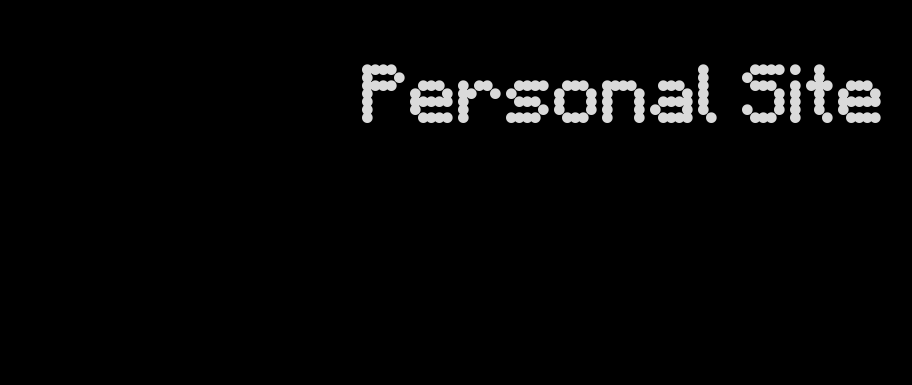
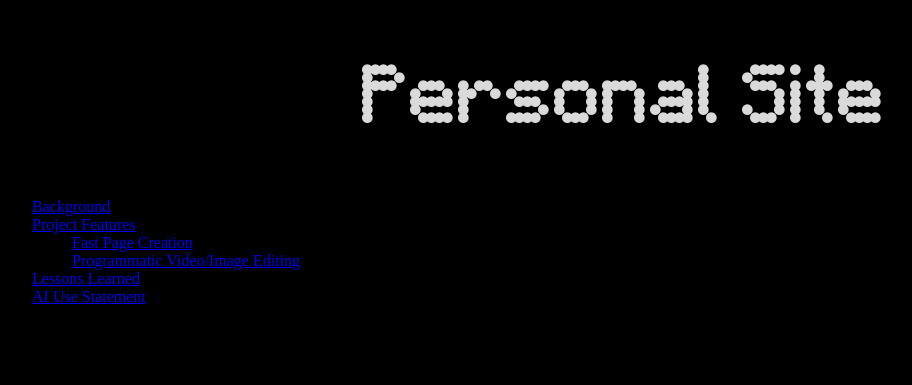
Before and after one commit to Obind30/Personal-Website, a website: page src/pages/projects/project_pages/Personal Site.html in a window 1280 px wide. Shown: the whole page, without its empty margins (16-928 px from the left). Drawn offline with Linux system fonts and the light colour scheme.

Commit message:
Sticky table of contents added

```diff
--- a/src/pages/projects/project_pages/Personal Site.html
+++ b/src/pages/projects/project_pages/Personal Site.html
@@ -8,6 +8,7 @@
         <meta name="viewport" content="width=device-width, initial-scale=1">
         <link rel="stylesheet" href="../../../styles/style.css">
         <script type="module" src="https://cdn.jsdelivr.net/npm/zero-md@3?register"></script>
+        <script src="../../../scripts/Scroll_To.js"></script>
     </head>
 
     <body style="background-color:black;">
@@ -15,9 +16,30 @@
         <h1 class="text pix_text" style="text-align: center; font-size: 64px;">Personal Site</h1>
 
         <div id="page_content" style="display: flex">
-            <div style="height: 25vh; width: 25%; float: left; position: sticky; top: 5%;">
-
-            </div>
+            <nav style="height: 100%; width: 25%; float: left; position: sticky; top: 5%;">
+                <ul>
+                    <li>
+                        <a href="#background" onclick="scroll_click('background')">Background</a>
+                    </li>
+                    <li>
+                        <a href="#project-features" onclick="scroll_click('project-features')">Project Features</a>
+                        <ul>
+                            <li>
+                                <a href="#fast-page-creation" onclick="scroll_click('fast-page-creation')">Fast Page Creation</a>
+                            </li>
+                            <li>
+                                <a href="#programmatic-videoimage-editing" onclick="scroll_click('programmatic-videoimage-editing')">Programmatic Video/Image Editing</a>
+                            </li>
+                        </ul>
+                    </li>
+                    <li>
+                        <a id="link1" href="#lessons-learned" onclick="scroll_click('lessons-learned')">Lessons Learned</a>
+                    </li>
+                    <li>
+                        <a href="#a-statement-on-the-use-of-generative-ai" onclick="scroll_click('a-statement-on-the-use-of-generative-ai')">AI Use Statement</a>
+                    </li>
+                </ul>
+            </nav>
 
             <div id="project_content" style="max-width: 50%; margin-left: 0; margin-right: auto; margin-bottom: 10%; float: left">
                 <zero-md src="../project_documents/Personal Site.md" style="background-color:black">
@@ -27,6 +49,5 @@
                 </zero-md>
             </div>
         </div>
-
     </body>
 </html>
--- /dev/null
+++ b/src/scripts/Scroll_To.js
@@ -0,0 +1,3 @@
+function scroll_click(ele_id) {
+    document.querySelector("zero-md").shadowRoot.getElementById(ele_id).scrollIntoView()
+}
```
Also changed, not shown: src/pages/projects/project_documents/Personal Site.md (+0 -9 lines).
